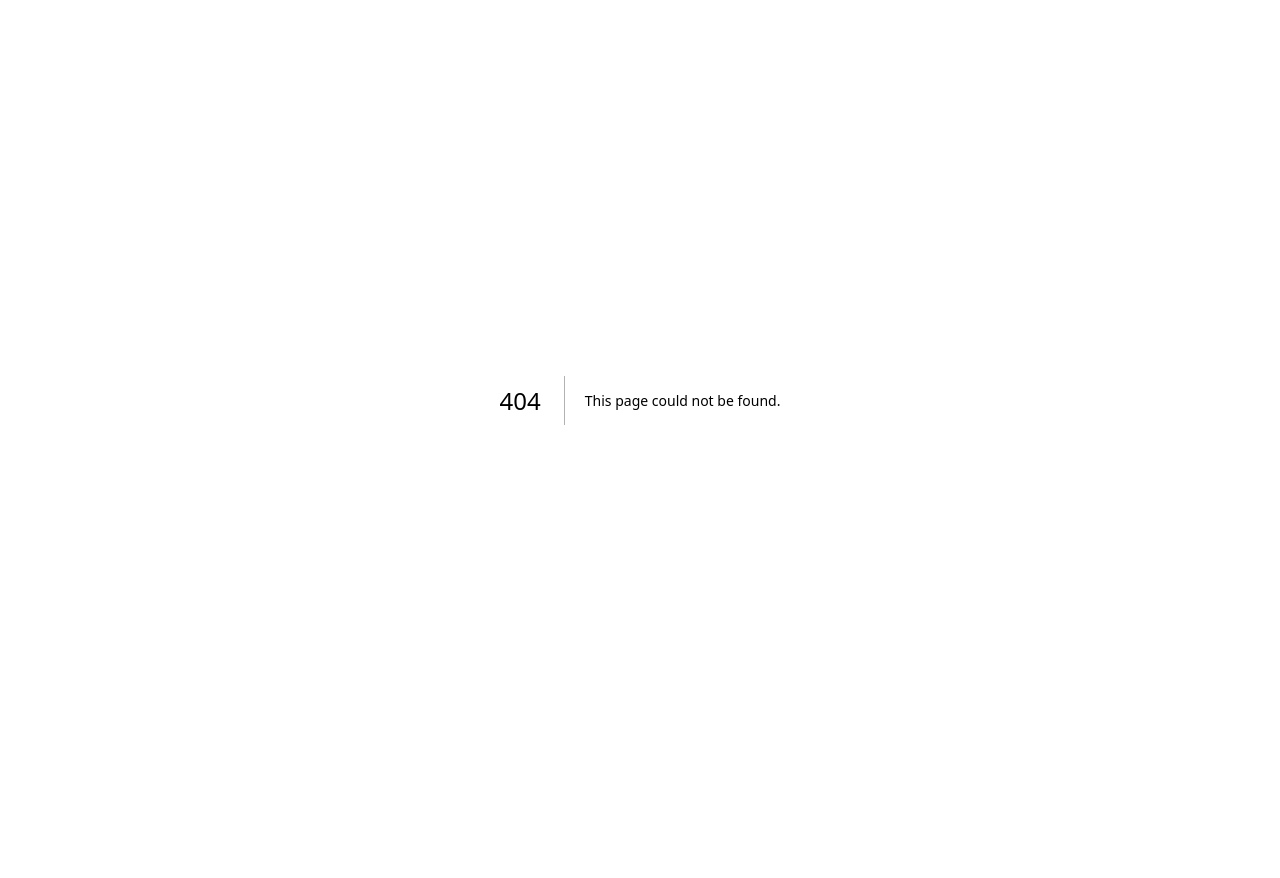
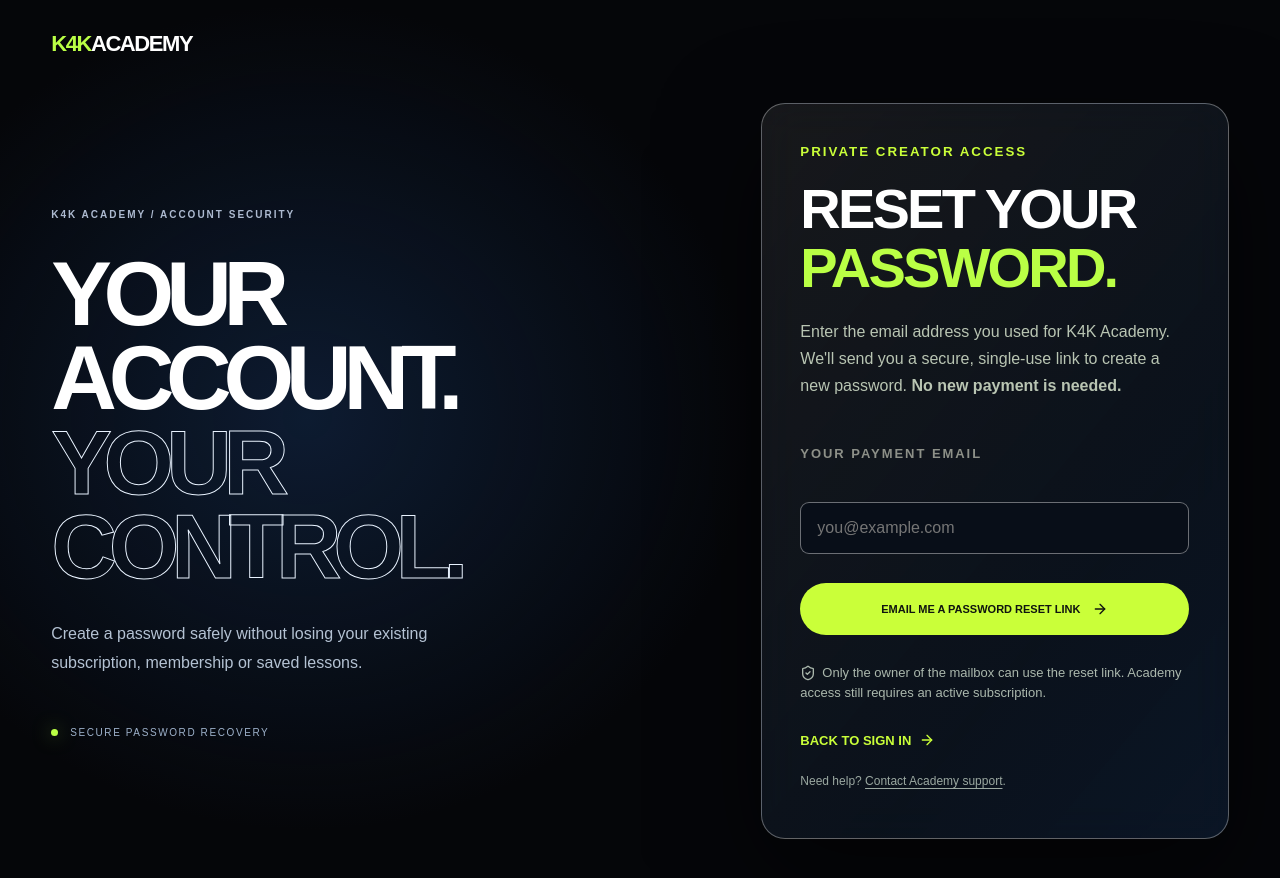
Before and after one commit to kreativestudios4k-lgtm/k4k-academy-v2, a Next.js app: page /reset-password in a window 1280 px wide. Before the commit this address had no page. Shown: the top 878 px of the page. Before the commit the page ends 800 px from the top, so only its background shows below. Built offline with nearby package versions, Linux system fonts and the light colour scheme.

Commit message:
Add secure self-service Academy password recovery request page

```diff
--- /dev/null
+++ b/app/reset-password/page.js
@@ -0,0 +1,66 @@
+'use client';
+import {useEffect,useState} from 'react';
+import Link from 'next/link';
+import {createClient} from '../../lib/supabase/client';
+import {ArrowRight,KeyRound,ShieldCheck,Mail} from 'lucide-react';
+
+export default function ResetPassword(){
+ const[email,setEmail]=useState('');
+ const[loading,setLoading]=useState(false);
+ const[sent,setSent]=useState(false);
+ const[error,setError]=useState('');
+ const[linkExpired,setLinkExpired]=useState(false);
+ useEffect(()=>{const q=new URLSearchParams(window.location.search);setLinkExpired(q.get('error')==='expired');},[]);
+ async function requestReset(event){
+  event.preventDefault();setError('');setSent(false);
+  const e=email.trim().toLowerCase();
+  if(!e.includes('@')||!e.split('@')[1]?.includes('.')){setError('Please enter a valid email address.');return}
+  setLoading(true);
+  try{
+   const supabase=createClient();
+   const {error:err}=await supabase.auth.resetPasswordForEmail(e,{
+    redirectTo:window.location.origin+'/auth/callback?flow=password-recovery'
+   });
+   if(err)throw err;
+   setSent(true);
+  }catch(err){
+   const message=String(err?.message||'');
+   setError(/rate.limit|too many|429|email rate/i.test(message)
+    ?'Too many email requests. Please wait before trying again, or contact Academy support.'
+    :'We could not send the reset email. Please try again or contact Academy support.');
+  }finally{setLoading(false)}
+ }
+ return <main className="authpage authPremium">
+  <Link href="/" className="brand"><span>K4K</span> ACADEMY</Link>
+  <div className="authPremiumLayout">
+   <div className="authPremiumPitch">
+    <span>K4K ACADEMY / ACCOUNT SECURITY</span>
+    <h2>YOUR<br/>ACCOUNT.<br/><em>YOUR CONTROL.</em></h2>
+    <p>Create a password safely without losing your existing subscription, membership or saved lessons.</p>
+    <div><span className="authPremiumDot"/> SECURE PASSWORD RECOVERY</div>
+   </div>
+   <section className="authPremiumCard">
+    <small style={{color:'#caff39',letterSpacing:2,fontWeight:800}}>PRIVATE CREATOR ACCESS</small>
+    <h1 style={{fontSize:'clamp(36px,6vw,56px)',lineHeight:1.05,letterSpacing:'-.05em',margin:'20px 0'}}>RESET YOUR<br/><i>PASSWORD.</i></h1>
+    <p style={{color:'#b9c5b3',lineHeight:1.7}}>Enter the email address you used for K4K Academy. We'll send you a secure, single-use link to create a new password. <b>No new payment is needed.</b></p>
+    {linkExpired&&<p role="alert" style={{color:'#ffe3b3',background:'#ffb65014',padding:13,borderRadius:8}}>That link may have expired or been used already. Request a new one below.</p>}
+    {sent?
+     <div role="status" style={{border:'1px solid #caff3955',background:'#caff3914',borderRadius:12,padding:22,marginTop:20,display:'grid',gap:14}}>
+      <Mail size={30} color="#caff39"/>
+      <b style={{color:'#e6ffd0'}}>Check your inbox</b>
+      <p style={{color:'#d6dfd2',lineHeight:1.7,margin:0}}>If this email belongs to an Academy account, a password reset link has been sent. Check spam if needed. Open the <b>newest link on the same device and browser</b> where you requested it.</p>
+      <button type="button" onClick={()=>setSent(false)} style={{background:'transparent',color:'#caff39',border:'1px solid #caff3950',borderRadius:8,padding:12,cursor:'pointer'}}>Request another link</button>
+     </div>:
+     <form onSubmit={requestReset} style={{display:'grid',gap:14,margin:'28px 0'}}>
+      <label htmlFor="reset-email" style={{fontSize:13,fontWeight:800}}>YOUR PAYMENT EMAIL</label>
+      <input id="reset-email" type="email" autoComplete="email" required value={email} onChange={e=>setEmail(e.target.value)} placeholder="you@example.com" style={{width:'100%',background:'#090e09',color:'#fff',border:'1px solid #ffffff50',padding:'16px',borderRadius:9,fontSize:16}}/>
+      {error&&<p role="alert" style={{color:'#ffb6a6',lineHeight:1.6,margin:0}}>{error}</p>}
+      <button disabled={loading} type="submit" style={{display:'flex',alignItems:'center',justifyContent:'center',gap:12,background:'#caff39',color:'#101510',border:0,padding:'17px',borderRadius:9,fontWeight:900,cursor:'pointer'}}>{loading?'SENDING SECURE LINK…':'EMAIL ME A PASSWORD RESET LINK'} <ArrowRight size={18}/></button>
+     </form>}
+    <p style={{fontSize:13,color:'#abb8ad',lineHeight:1.6}}><ShieldCheck size={16} style={{verticalAlign:'middle',marginRight:6}}/>Only the owner of the mailbox can use the reset link. Academy access still requires an active subscription.</p>
+    <Link href="/login" style={{display:'inline-flex',alignItems:'center',gap:8,color:'#caff39',fontSize:13,fontWeight:800,marginTop:15}}>BACK TO SIGN IN <ArrowRight size={16}/></Link>
+    <p style={{color:'#9ba8a1',fontSize:12,marginTop:25}}>Need help? <a href="mailto:hello@kreativestudios4k.com?subject=K4K%20Academy%20password%20help" style={{textDecoration:'underline'}}>Contact Academy support</a>.</p>
+   </section>
+  </div>
+ </main>
+}
```
